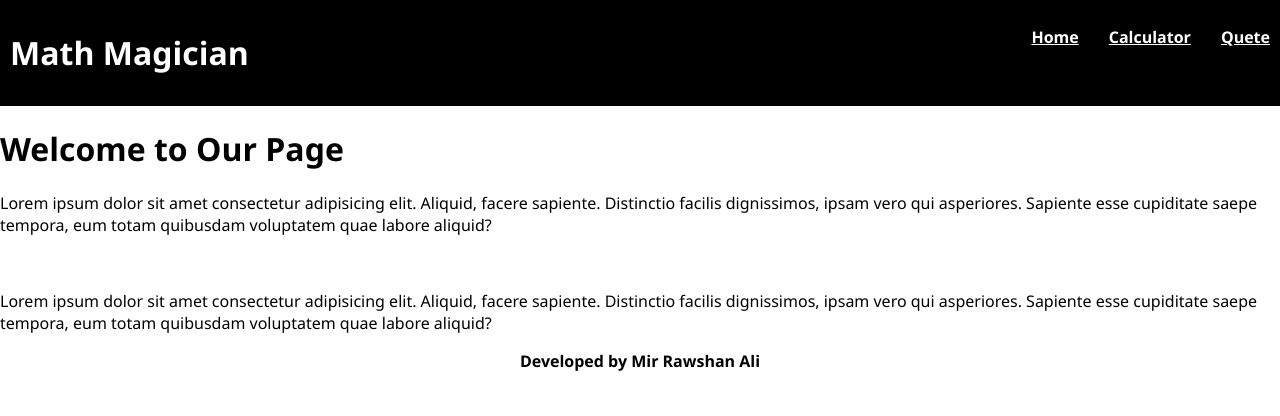
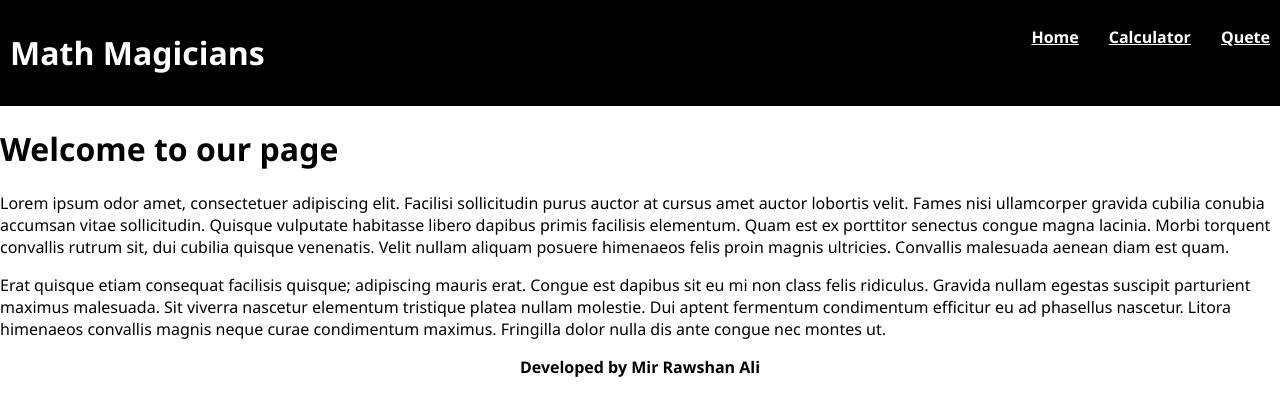
Before and after one commit to sumon0002001/react-calculator, a React (Create React App) app: page / in a window 1280 px wide. Shown: the top 416 px of the page. Built offline with nearby package versions, Linux system fonts and the light colour scheme.

Commit message:
Fix errors

```diff
--- a/src/components/Home.js
+++ b/src/components/Home.js
@@ -1,27 +1,32 @@
 import React from 'react';
 
-const Home = () => {
+function Home() {
   return (
-        <div>
-            <h1>
-                Welcome to Our Page
-            </h1>
+    <div className="Home">
+      <h1>Welcome to our page</h1>
       <p>
-            Lorem ipsum dolor sit amet consectetur adipisicing elit.
-            Aliquid, facere sapiente. Distinctio facilis dignissimos,
-            ipsam vero qui asperiores. Sapiente esse cupiditate saepe tempora,
-            eum totam quibusdam voluptatem quae labore aliquid?
+        Lorem ipsum odor amet, consectetuer adipiscing elit.
+        Facilisi sollicitudin purus auctor at cursus amet auctor
+        lobortis velit. Fames nisi ullamcorper gravida cubilia conubia
+        accumsan vitae sollicitudin. Quisque vulputate habitasse libero
+        dapibus primis facilisis elementum. Quam est ex porttitor
+        senectus congue magna lacinia. Morbi torquent convallis rutrum sit,
+        dui cubilia quisque venenatis. Velit nullam aliquam posuere
+        himenaeos felis proin magnis ultricies. Convallis malesuada aenean
+        diam est quam.
       </p>
-        <br />
       <p>
-            Lorem ipsum dolor sit amet consectetur adipisicing elit.
-            Aliquid, facere sapiente. Distinctio facilis dignissimos,
-            ipsam vero qui asperiores. Sapiente esse cupiditate saepe tempora,
-            eum totam quibusdam voluptatem quae labore aliquid?
+        Erat quisque etiam consequat facilisis quisque;
+        adipiscing mauris erat. Congue est dapibus sit eu mi
+        non class felis ridiculus. Gravida nullam egestas suscipit
+        parturient maximus malesuada. Sit viverra nascetur elementum
+        tristique platea nullam molestie. Dui aptent fermentum condimentum
+        efficitur eu ad phasellus nascetur.
+        Litora himenaeos convallis magnis neque curae condimentum maximus.
+        Fringilla dolor nulla dis ante congue nec montes ut.
       </p>
-
     </div>
   );
-};
+}
 
 export default Home;
--- a/src/components/Navbar.js
+++ b/src/components/Navbar.js
@@ -1,29 +1,21 @@
 import React from 'react';
 import { Link } from 'react-router-dom';
-
-const NavBar = () => {
-  return (
+const NavBar = () => (
     <header>
-        <h1>Math Magician</h1>
+      <h1>Math Magicians</h1>
       <nav>
         <ul>
           <li>
-                    <Link to= "/" className ="nav-link">Home</Link>
+            <Link to="/" className="nav-link">Home</Link>
           </li>
           <li>
-                <Link to= "/calculator" className ="nav-link">Calculator</Link>
+            <Link to="/calculator" className="nav-link">Calculator</Link>
           </li>
           <li>
-                <Link to= "/quete" className ="nav-link">Quete</Link>
+            <Link to="/quete" className="nav-link">Quete</Link>
           </li>
         </ul>
       </nav>
     </header>
-
-    )
-
-
-}
-
-
+  );
 export default NavBar;
--- a/src/components/Quete.js
+++ b/src/components/Quete.js
@@ -1,6 +1,6 @@
 import React from 'react';
 
-const Quete = () => {
+function Quete() {
   return (
     <main>
       <div >
```
Also changed, not shown: src/components/Routes.js (+7 -8 lines). Lines whose indentation alone changed are shown as unchanged.
